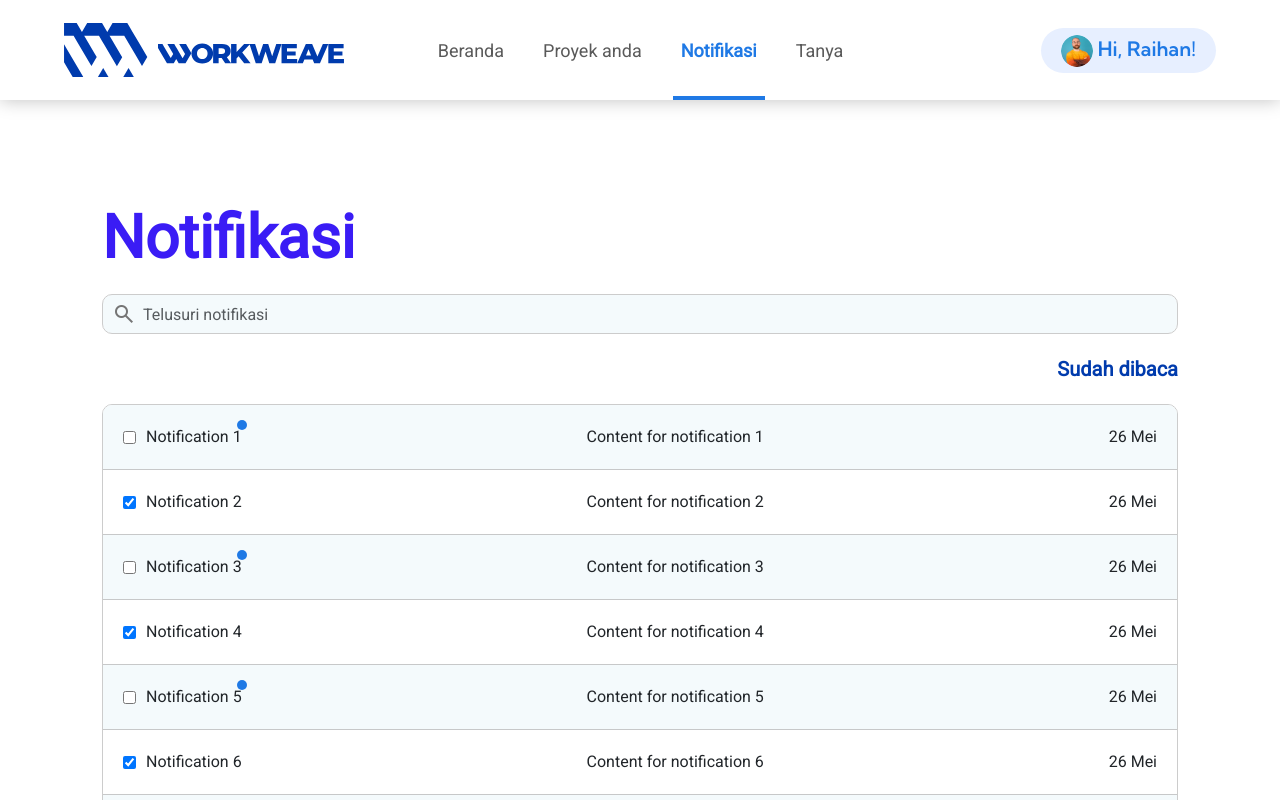
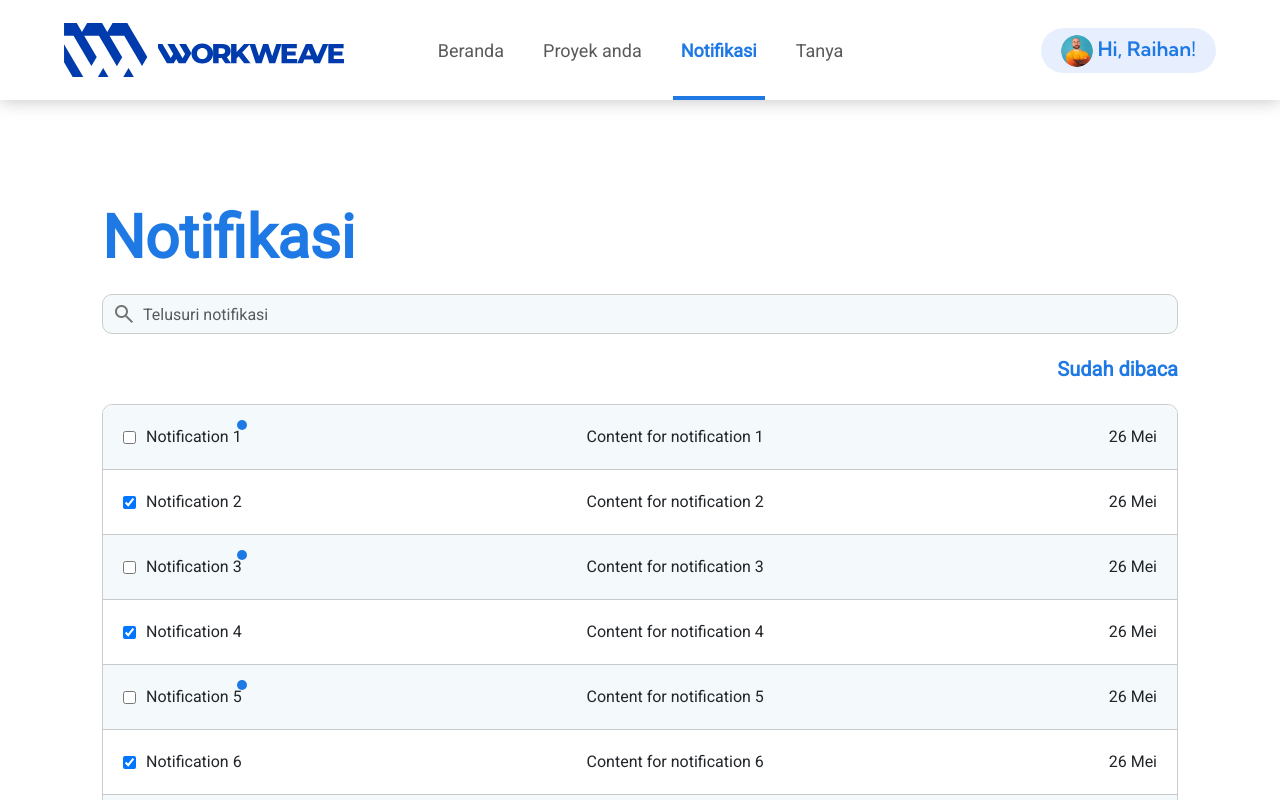
Before and after one commit to syraista/workweave, a React (Vite) app: page /Notifikasi in a window 1280 px wide. Shown: the top 800 px of the page. Built offline with nearby package versions, Linux system fonts and the light colour scheme.

Commit message:
notifikasi.css

```diff
--- a/src/css/notifikasi.css
+++ b/src/css/notifikasi.css
@@ -9,7 +9,7 @@
 
 .notifsec h1{
     font-size: 60px !important;
-    color: #3a1cf5 !important;
+    color: #1F79E5 !important;
     font-weight: bold !important;
     margin-bottom: 20px !important;
 }
@@ -19,7 +19,7 @@
     width: 100%;
     justify-content: end;
     margin-top: 20px !important;
-    color: #003bad !important;
+    color: #1F79E5 !important;
     cursor: pointer;
     font-size: 20px;
     font-weight: bold;
```
